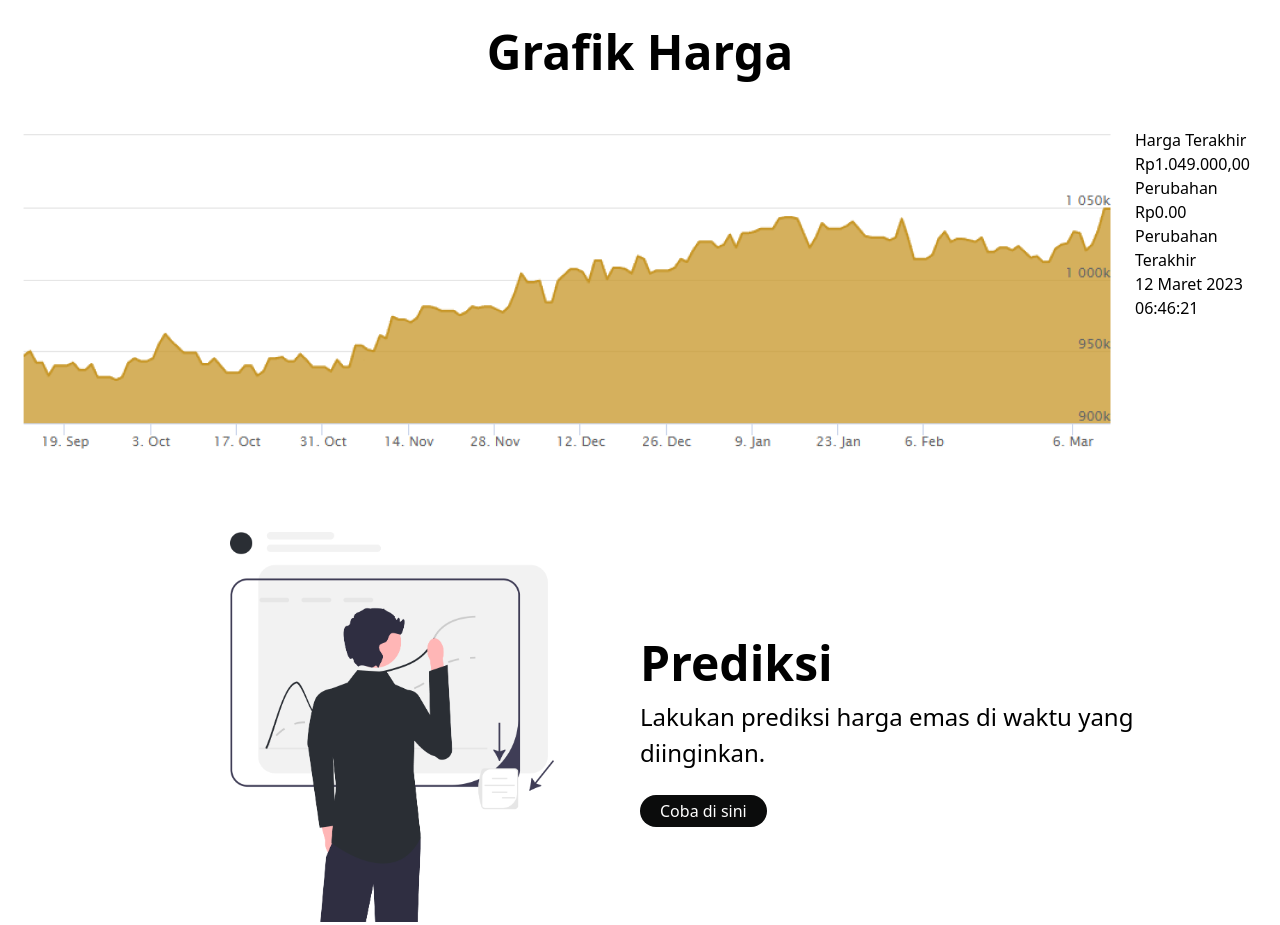
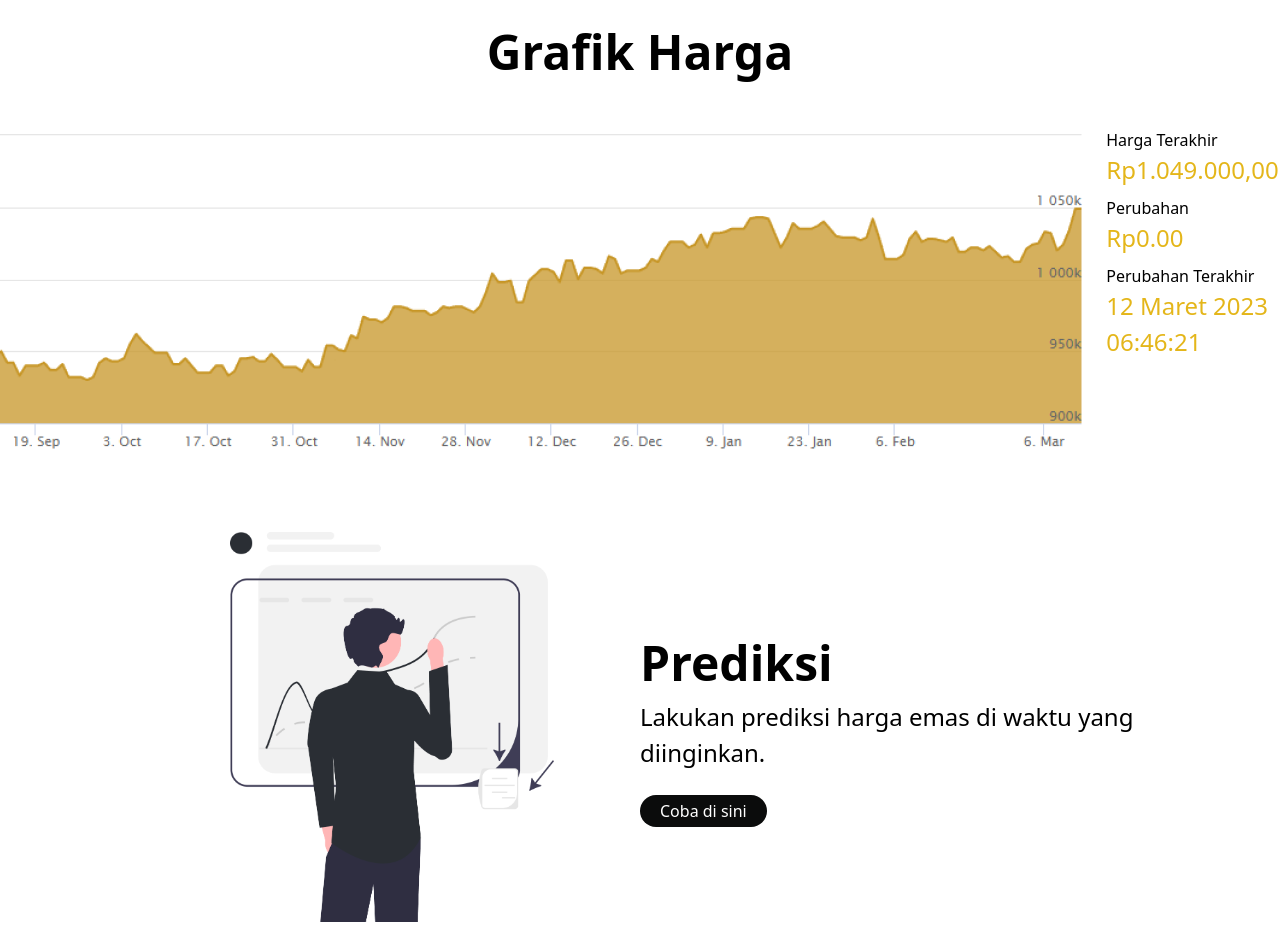
Before and after one commit to Bejo-Group/goldy-FE, a React (Create React App) app in the folder goldy/: page / in a window 1280 px wide. Shown: the part 880-1805 px from the top of the page. Built offline with nearby package versions, Linux system fonts and the light colour scheme.

Commit message:
Modify graph component

```diff
--- a/goldy/src/components/ToGraphLanding.jsx
+++ b/goldy/src/components/ToGraphLanding.jsx
@@ -14,14 +14,18 @@ function ToGraphLanding () {
                 alt="Dummy-Graph"
                 />
                 <div className="px-4">
-                    <p>Harga Terakhir</p>
-                    <p>Rp1.049.000,00</p>
+                    <div className="pb-2">
+                        <p>Harga Terakhir</p>
+                        <p className="text-gold text-h-md">Rp1.049.000,00</p>
+                    </div>
 
-                    <p>Perubahan</p>
-                    <p>Rp0.00</p>
+                    <div className="pb-2">
+                        <p >Perubahan</p>
+                        <p className="text-gold text-h-md">Rp0.00</p>
+                    </div>
 
                     <p>Perubahan Terakhir</p>
-                    <p>12 Maret 2023 06:46:21</p>
+                    <p className="text-gold text-h-md">12 Maret 2023 06:46:21</p>
                 </div>
             </div>
         </div>
```
